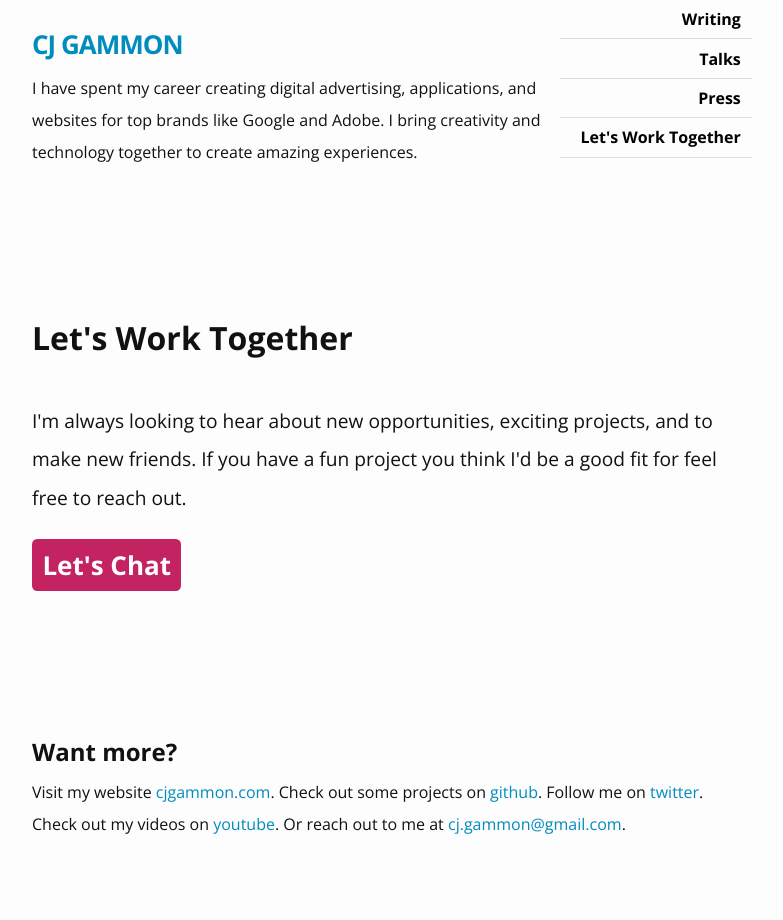
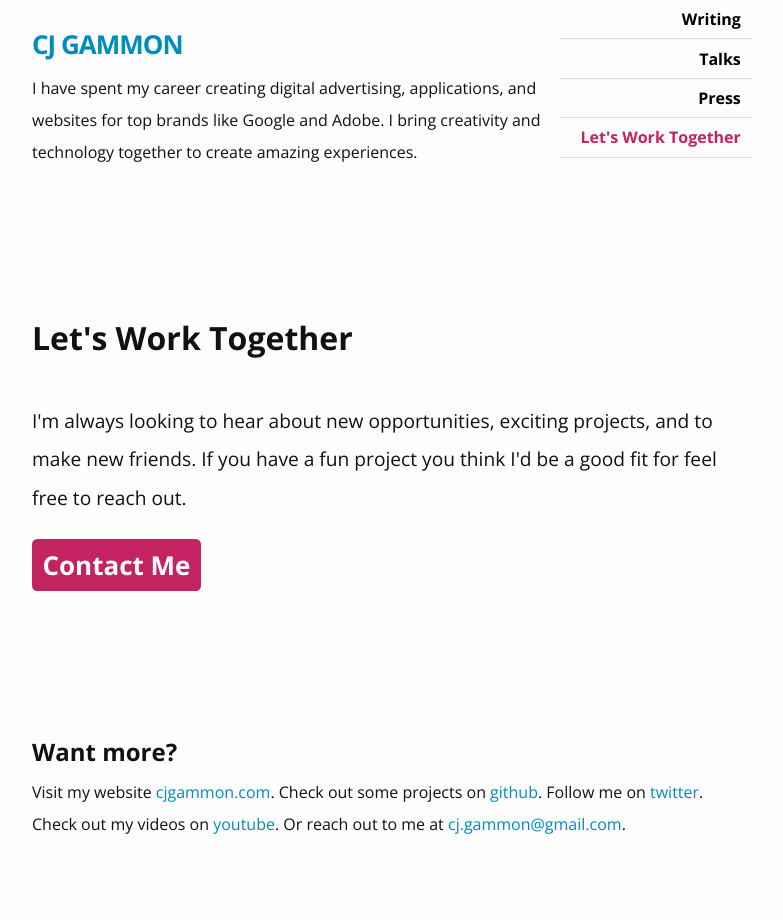
Before and after one commit to cjgammon/blog, a Jekyll site: the page built from contact.html, in a window 1280 px wide. Shown: the whole page, without its empty margins (248-1031 px from the left). Built offline with Jekyll 4.4.1, drawn with Linux system fonts in a browser that asks for light colours; comment, search, counter and statistics services are not loaded.

Commit message:
add styling to current link

```diff
--- a/_includes/about.html
+++ b/_includes/about.html
@@ -17,12 +17,20 @@
     <nav class="main-nav">
         <ul>
             <li>
-                <a class="page-link" href="{{ site.baseurl }}/">Writing</a>
+                {% if "/" == page.url %}
+                    <a class="page-link active" href="{{ site.baseurl }}/">Writing</a>
+                {% else %}
+                    <a class="page-link" href="{{ site.baseurl }}/">Writing</a>
+                {% endif %}
             </li>
             {% for my_page in pages %}
                 {% if my_page.title %}
                     <li>
-                        <a class="page-link" href="{{ my_page.url | prepend: site.baseurl }}">{{ my_page.title }}</a>
+                        {% if my_page.url == page.url %}
+                            <a class="page-link active" href="{{ my_page.url | prepend: site.baseurl }}">{{ my_page.title }}</a>
+                        {% else %}
+                            <a class="page-link" href="{{ my_page.url | prepend: site.baseurl }}">{{ my_page.title }}</a>
+                        {% endif %}
                     </li>
                 {% endif %}
             {% endfor %}
--- a/_sass/_layout.scss
+++ b/_sass/_layout.scss
@@ -39,10 +39,15 @@ nav{
             color: black;
         }
 
+        &.active{
+            color: $callout-color;
+        }
+
         &:hover{
             color: darken($link-color, 20%);
-            transform: skew(-10deg);
+            transform: translateX(2px) skew(-10deg);
         }
+
     }
 }
 
--- a/contact.html
+++ b/contact.html
@@ -10,4 +10,4 @@ weight: 3
 I'm always looking to hear about new opportunities, exciting projects, and to make new friends.
 If you have a fun project you think I'd be a good fit for feel free to reach out.
 </p>
-<a href="mailto:{{ site.email }}" class="hire-link">Let's Chat</a>
+<a href="mailto:{{ site.email }}" class="hire-link">Contact Me</a>
```
